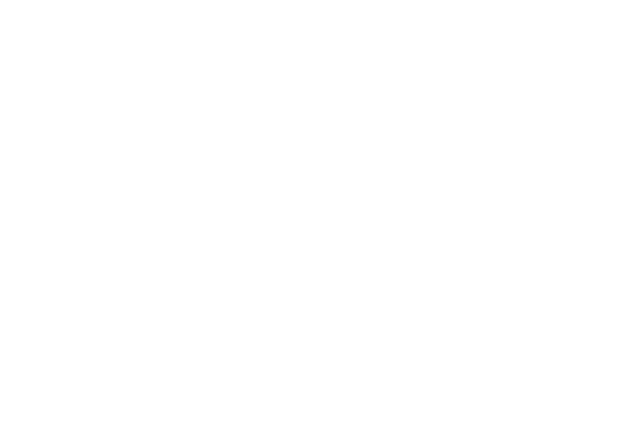
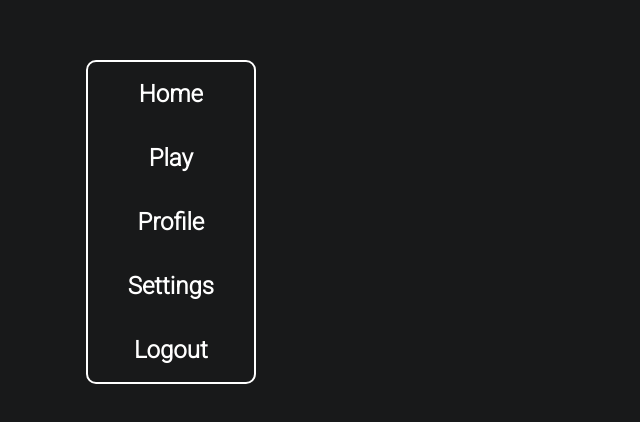
Before and after one commit to Zoofru/DeckOfLife, a React (Create React App) app: page /home in a window 1280 px wide. Before the commit this address had no page. Shown: the part 178-600 px from the top of the page, without its empty margins (0-640 px from the left). Built offline with nearby package versions, Linux system fonts and the light colour scheme.

Commit message:
On successful login send user to home. Home css setup, also added navbar css to be used as navigation through site and some of its functionality such as sending user to certian pages.

```diff
--- a/src/App.css
+++ b/src/App.css
@@ -5,7 +5,7 @@
   --neon-red: #FF3131;
   --neon-blue: #0062FF;
   --neon-pink: #FF0099;
-  --charcoal: #333333;
+  --charcoal: #18191A;
 }
 
 html {
@@ -609,6 +609,58 @@
   color: var(--neon-blue);
 }
 
+.home-page {
+  width: 100vw;
+  height: 100vh;
+  background-color: var(--charcoal);
+}
+
+.white {
+  color: white;
+}
+
+.nav {
+  height: 100vh;
+  width: 20vw;
+  display: flex;
+  justify-content: flex-end;
+  align-items: center;
+}
+
+.navbar {
+  width: 65%;
+  display: flex;
+  flex-direction: column;
+  align-items: center;
+  border: 2px solid white;
+  height: 40%;
+  border-radius: 10px;
+  justify-content: center;
+}
+
+.nav-item {
+  width: 100%;
+  height: 20%;
+}
+
+.nav-item:hover {
+  cursor: pointer;
+  background-color: white;
+}
+
+.nav-item-text {
+  font-size: 1.5rem;
+  width: 100%;
+  height: 100%;
+  display: flex;
+  align-items: center;
+  justify-content: center;
+}
+
+.nav-item-text:hover {
+  color: var(--charcoal);
+}
+
 @media only screen and (max-width: 1536px) {
   .info-p {
     font-size: 1.3rem;
--- a/src/App.js
+++ b/src/App.js
@@ -3,6 +3,7 @@
 import './App.css';
 import Login from './pages/login'
 import Signup from './pages/signup';
+import Home from './pages/home';
 
 function App() {
   return (
@@ -34,6 +35,14 @@
             }
           />
 
+          <Route
+            exact
+            path='/home'
+            element={
+              <Home></Home>
+            }
+          />
+
         </Routes>
       </BrowserRouter>
     </div>
--- /dev/null
+++ b/src/components/nav.js
@@ -0,0 +1,39 @@
+import { Link } from "react-router-dom"
+
+const Nav = props => {
+
+    const logoutUser= () => {
+        console.log('logout')
+        //TODO: Handle logout
+    }
+
+    const navItems = ["Home", "Play", "Profile", "Settings", "Logout"]
+    const displayNav = navItems.map((item, index) => {
+        //Dont send user to a logout page, just log them out via onclick
+        if(item === 'Logout') {
+            return(
+                <div className="nav-item" key={index} onClick={logoutUser}>
+                    <h5 className="nav-item-text white font-roboto">{item}</h5>
+                </div>
+            )
+        } else {
+            return(
+                <div className="nav-item" key={index}>
+                    <Link to={`/${item}`} className='hideLink'>
+                        <h5 className="nav-item-text white font-roboto">{item}</h5>
+                    </Link>
+                </div>
+            )
+        }
+    })
+
+    return(
+        <div className="nav">
+            <div className="navbar">
+                {displayNav}
+            </div>
+        </div>
+    )
+}
+
+export default Nav
--- /dev/null
+++ b/src/pages/home.js
@@ -0,0 +1,11 @@
+import Nav from "../components/nav"
+
+const Home = props => {
+    return(
+        <div className="home-page">
+            <Nav></Nav>
+        </div>
+    )
+}
+
+export default Home
--- a/src/pages/login.js
+++ b/src/pages/login.js
@@ -21,7 +21,7 @@
             email: formattedEmail,
             password: passwordInput
         })
-        // console.log(res)
+        console.log(res)
 
         if(res.data.user) {
             //Store user information in user context
```
